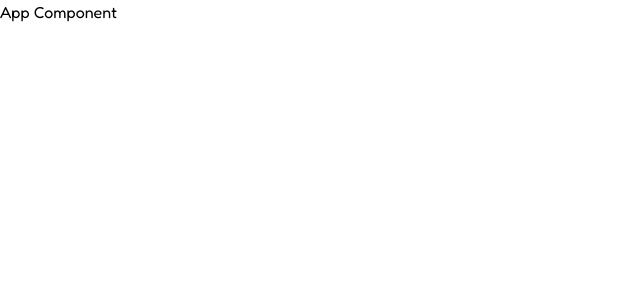
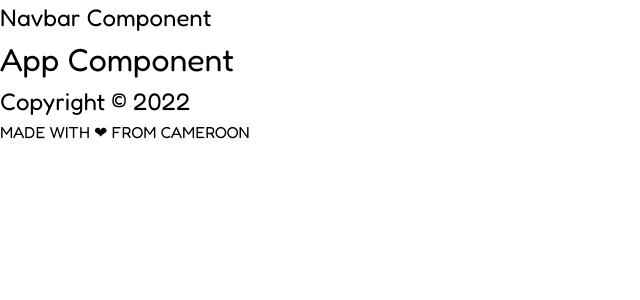
Before and after one commit to theunicorndev237/ui-components-reactjs, a React (Create React App) app: page / in a window 1280 px wide. Shown: the top 300 px of the page, without its empty margins (0-640 px from the left). Built offline with nearby package versions, Linux system fonts and the light colour scheme.

Commit message:
created layout component

```diff
--- a/src/App.tsx
+++ b/src/App.tsx
@@ -1,7 +1,12 @@
 import React from "react";
+import AppLayout from "./hoc/AppLayout";
 
 const App: React.FC = () => {
-  return <div>App Component</div>;
+  return (
+    <AppLayout>
+      <h1>App Component</h1>
+    </AppLayout>
+  );
 };
 
 export default App;
--- /dev/null
+++ b/src/components/globals/Globals.tsx
@@ -0,0 +1,22 @@
+import styles from "./globals.module.css";
+
+export const Navbar = () => {
+  return (
+    <header>
+      <nav className={styles.navbar} role="navigation">
+        <h2>Navbar Component</h2>
+      </nav>
+    </header>
+  );
+};
+
+export const Footer = () => {
+  return (
+    <footer>
+      <div className={styles.footer__details}>
+        <h2>Copyright &copy; {new Date().getFullYear()}</h2>
+        <h4>MADE WITH ❤ FROM CAMEROON</h4>
+      </div>
+    </footer>
+  );
+};
--- /dev/null
+++ b/src/components/globals/index.ts
@@ -0,0 +1 @@
+export * from "./Globals";
--- /dev/null
+++ b/src/hoc/AppLayout.tsx
@@ -0,0 +1,20 @@
+import React, { Fragment, ReactNode } from "react";
+
+// globals
+import { Navbar, Footer } from "../components/globals";
+
+type Props = {
+  children: ReactNode;
+};
+
+const AppLayout: React.FC<Props> = ({ children }) => {
+  return (
+    <Fragment>
+      <Navbar />
+      {children}
+      <Footer />
+    </Fragment>
+  );
+};
+
+export default AppLayout;
```
Also changed, not shown: src/App.css (deleted, +0 -38 lines), tsconfig.json (+2 -8 lines), src/components/globals/globals.module.css (added), 1 other file (tests, documents, lock files or other folders).
